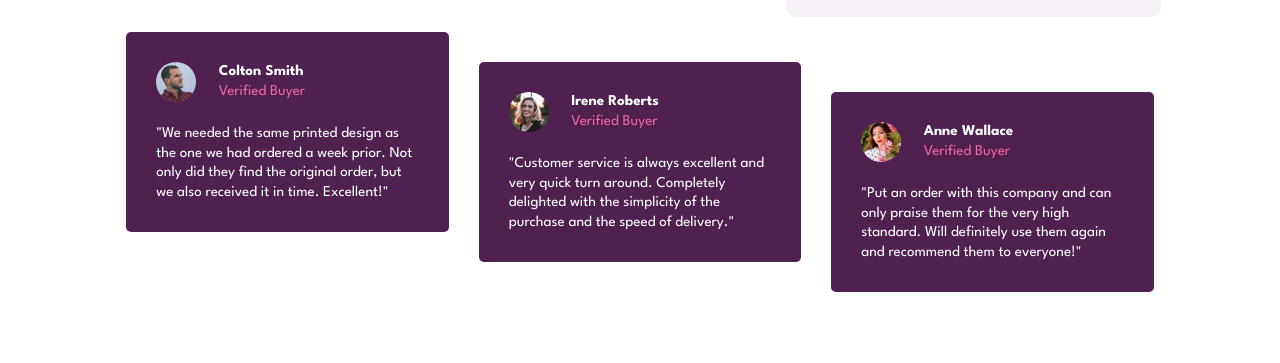
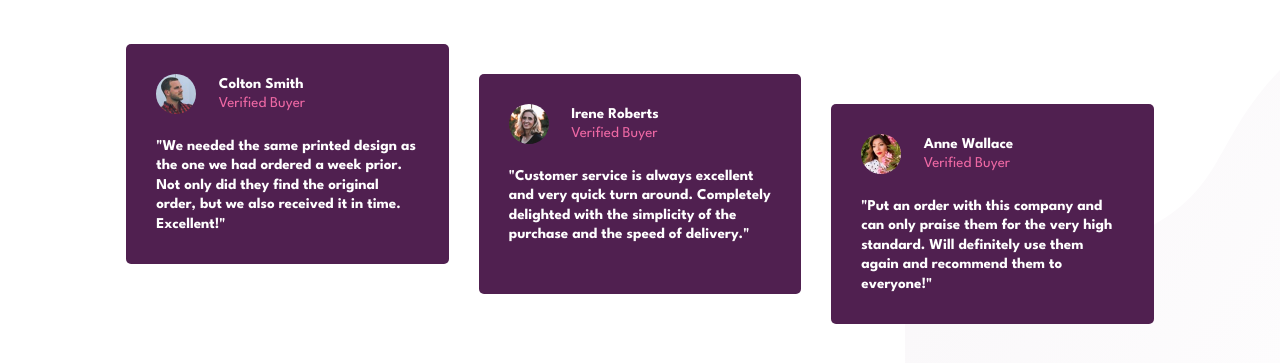
Before and after one commit to meantoes/Social-Proof-Section, a plain HTML site: page index.html in a window 1280 px wide. Shown: the part 347-710 px from the top of the page. Drawn offline with Linux system fonts and the light colour scheme; a web font is replaced by a local one.

Commit message:
Update style.css

```diff
--- a/style.css
+++ b/style.css
@@ -3,13 +3,17 @@
 
 body {
     font-size: 15px;
-    font-family: 'League Spartan', sans-serif;
     min-height: 100vh;
     display: grid;
     align-items: center;
     justify-content: center;
     padding-top: 2em;
     box-sizing: border-box;
+    font-family: 'League Spartan', sans-serif;
+
+    background: url(images/bg-pattern-top-mobile.svg),url(images/bg-pattern-bottom-mobile.svg);
+    background-position: left -6vw top -6vh, right 0vw bottom -15vh;
+    background-repeat: no-repeat, no-repeat;
 }
 
 main {
@@ -79,6 +83,7 @@
     row-gap: 1em;
     margin: 2em 2.5em;
     position: relative;
+    margin-top: 5em;
 }
 
 .reviews {
@@ -115,5 +120,5 @@
 
 .para-review {
     line-height: 1.3em;
-    font-weight: 400;
+    font-weight: 600;
 }
```
